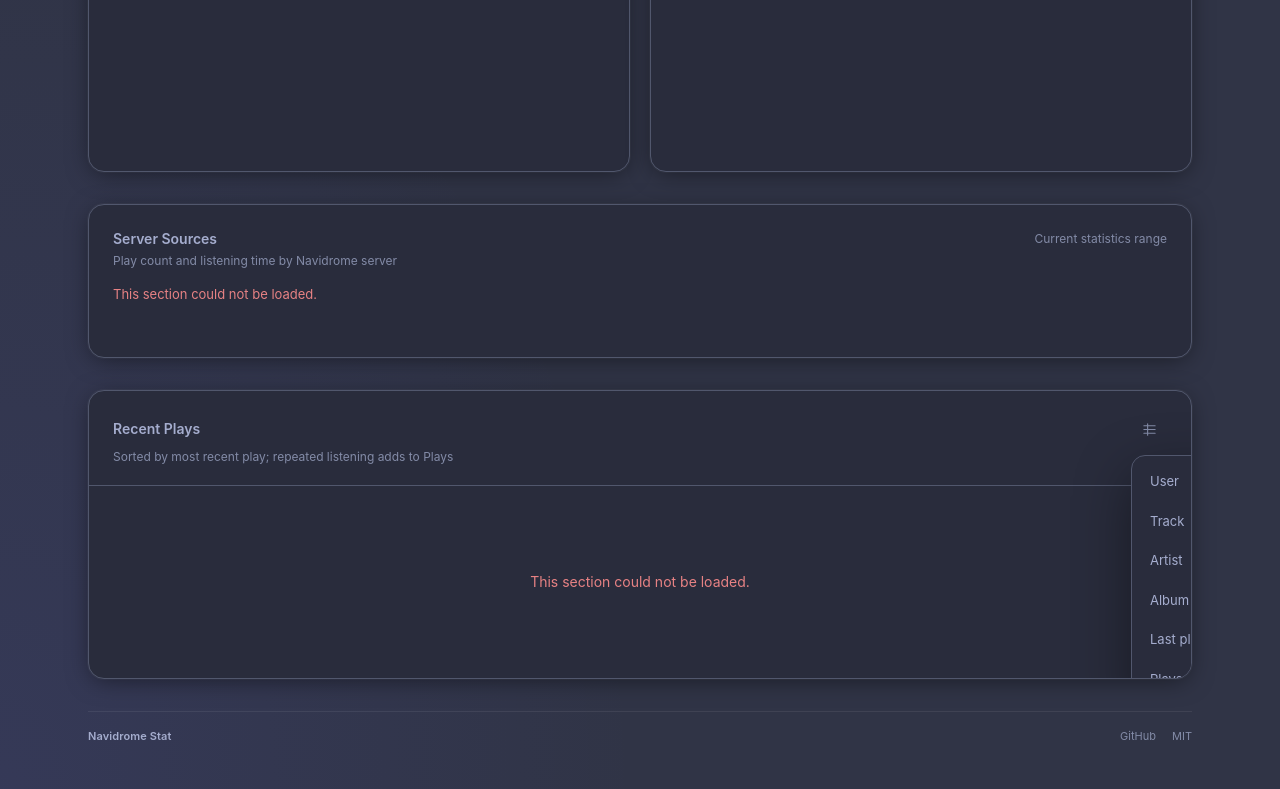
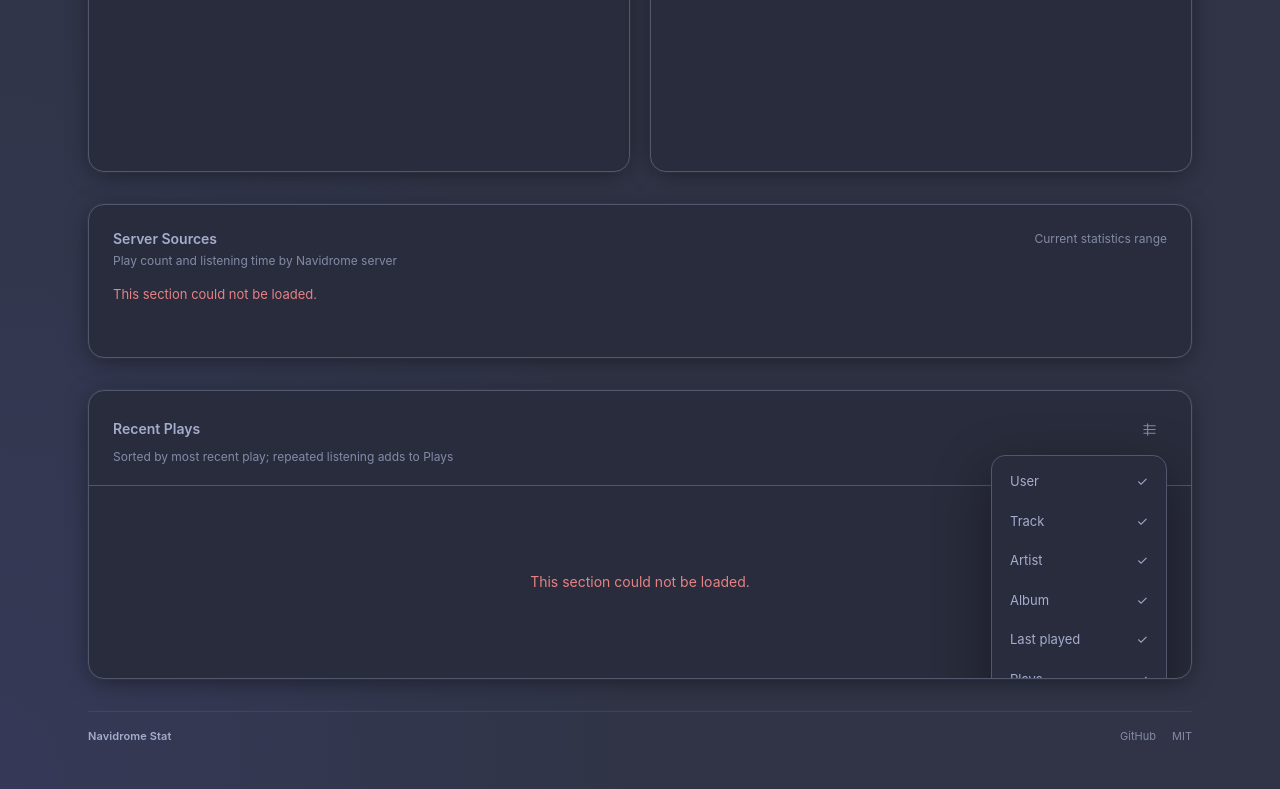
Before and after one commit to StepaniaH/navidrome-stat, a website: page src/static/index.html in a window 1280 px wide. Both pictures are taken after a click on the button 1149 px from the left and 2623 px from the top of the page. Shown: the part 2194-2983 px from the top of the page. Drawn offline with nearby package versions, Linux system fonts and the light colour scheme; no server answers.

Commit message:
fix(dashboard): anchor column menu popover to the right edge

```diff
--- a/src/static/dashboard.css
+++ b/src/static/dashboard.css
@@ -538,6 +538,7 @@
         .option-check { opacity: 0; }
         .filter-option[aria-selected="true"] .option-check { opacity: 1; }
         .columns-menu { display: flex; flex-direction: column; min-width: 10rem; }
+        .filter-control.columns .filter-popover { left: auto; right: 0; width: 11rem; }
         .column-option-off .option-check { visibility: hidden; }
         .column-option[aria-pressed="true"] .option-check { opacity: 1; }
         @media (min-width: 641px) {
```
